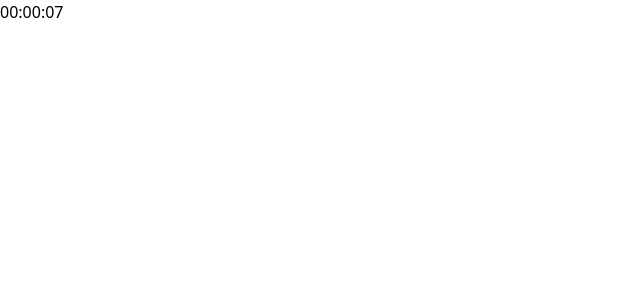
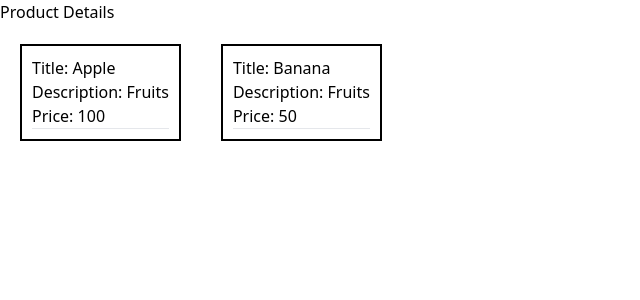
Before and after one commit to mayurrogheliya/react-college, a React (Vite) app: page / in a window 1280 px wide. Shown: the top 300 px of the page, without its empty margins (0-640 px from the left). Built offline with nearby package versions, Linux system fonts and the light colour scheme.

Commit message:
understanding the use of props

```diff
--- a/src/App.jsx
+++ b/src/App.jsx
@@ -1,5 +1,6 @@
 import Combined from './components/Combined'
 import ApiSimulation from './components/HookUseEffect'
+import Product from './components/Product'
 import ReactProps from './components/ReactProps'
 import StateHook from './components/StateHook'
 import ColorChange from './components/StateHook2'
@@ -7,6 +8,20 @@ import FontWeight from './components/StateHook3'
 import TimingWatch from './components/Timer'
 
 function App() {
+  const productItem = [
+    {
+      id: 1,
+      name: 'Apple',
+      description: 'Fruits',
+      price: 100,
+    },
+    {
+      id: 2,
+      name: 'Banana',
+      description: 'Fruits',
+      price: 50,
+    }
+  ]
   return (
     <div>
       {/* <ReactProps /> */}
@@ -15,7 +30,8 @@ function App() {
       {/* <ColorChange /> */}
       {/* <FontWeight /> */}
       {/* <ApiSimulation /> */}
-      <TimingWatch />
+      {/* <TimingWatch /> */}
+      <Product productData={productItem} title="Product Details" />
     </div>
   )
 }
--- /dev/null
+++ b/src/components/Product.jsx
@@ -0,0 +1,25 @@
+const Product = ({ productData, title }) => {
+    const mainStyle = {
+        border: "2px solid black",
+        padding: "10px",
+        margin: "20px",
+        display: "inline-block"
+    }
+    return (
+        <>
+            <h3 className="text-xl text-center font-semibold">{title}</h3>
+            {
+                productData.map((item) => (
+                    <div key={item.id} style={mainStyle}>
+                        <h3>Title: {item.name}</h3>
+                        <p>Description: {item.description}</p>
+                        <p>Price: {item.price}</p>
+                        <hr />
+                    </div>
+                ))
+            }
+        </>
+    );
+}
+
+export default Product;
```
